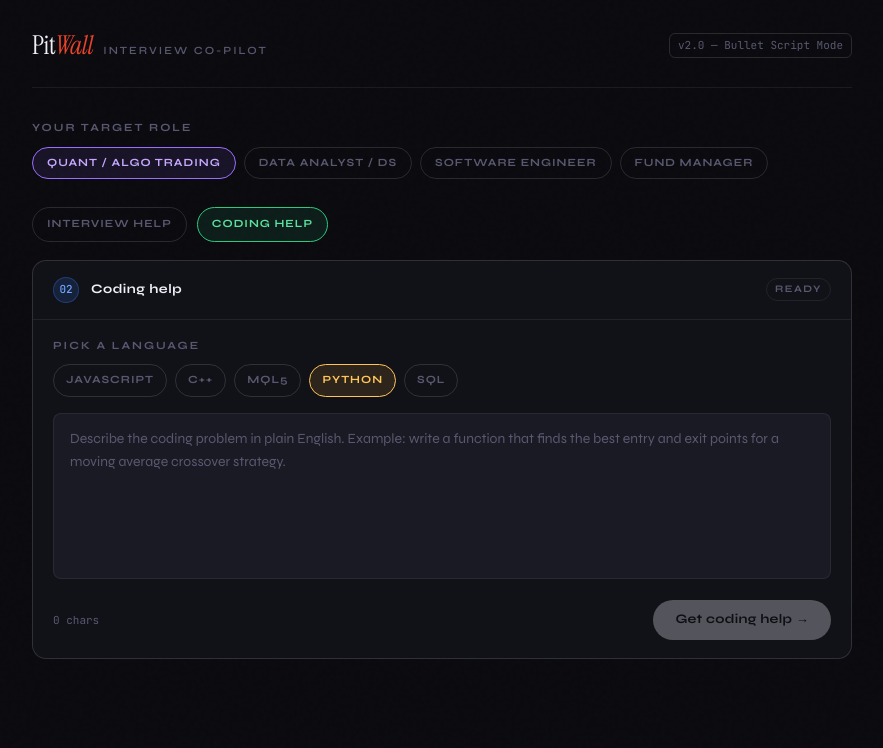
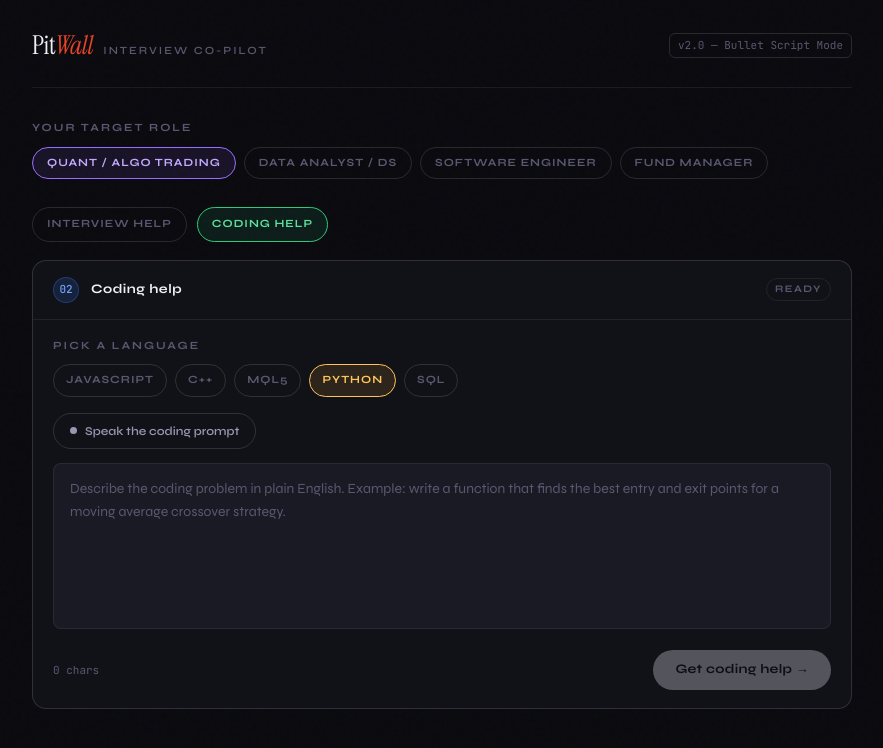
Before and after one commit to edwardsekirangi/LLMinterviewer, a Next.js app: page / in a window 1280 px wide. Both pictures are taken after a click on the button "CODING HELP". Shown: the top 748 px of the page, without its empty margins (198-1081 px from the left). Built offline with nearby package versions, Linux system fonts and the light colour scheme.

Commit message:
moreones

```diff
--- a/components/CodingHelpSection.tsx
+++ b/components/CodingHelpSection.tsx
@@ -1,6 +1,6 @@
 'use client';
 
-import { useState } from 'react';
+import { useRef, useState } from 'react';
 import type { CodeLanguage } from '@/lib/types';
 
 const languageLabels: Record<CodeLanguage, string> = {
@@ -19,6 +19,80 @@ interface Props {
 export default function CodingHelpSection({ loading, onGenerate }: Props) {
   const [prompt, setPrompt] = useState('');
   const [language, setLanguage] = useState<CodeLanguage>('python');
+  const [isRecording, setIsRecording] = useState(false);
+  const [transcribing, setTranscribing] = useState(false);
+  const [micError, setMicError] = useState('');
+  const mediaRecorderRef = useRef<MediaRecorder | null>(null);
+  const chunksRef = useRef<Blob[]>([]);
+
+  function getSupportedMimeType() {
+    const types = ['audio/webm;codecs=opus', 'audio/webm', 'audio/mp4', 'audio/ogg'];
+    return types.find((t) => MediaRecorder.isTypeSupported(t)) ?? '';
+  }
+
+  function getExtension(mimeType: string) {
+    if (mimeType.includes('mp4')) return 'mp4';
+    if (mimeType.includes('ogg')) return 'ogg';
+    return 'webm';
+  }
+
+  async function transcribeAudio(blob: Blob, mimeType: string) {
+    setTranscribing(true);
+    try {
+      const ext = getExtension(mimeType);
+      const form = new FormData();
+      form.append('audio', blob);
+      form.append('filename', `coding.${ext}`);
+
+      const res = await fetch('/api/transcribe', { method: 'POST', body: form });
+      if (!res.ok) throw new Error('Transcription failed');
+
+      const data = await res.json();
+      const appended = prompt ? prompt.trimEnd() + ' ' + data.text : data.text;
+      setPrompt(appended.trim());
+    } catch {
+      setMicError('Transcription failed. Please try again or type the prompt manually.');
+    } finally {
+      setTranscribing(false);
+    }
+  }
+
+  async function startRecording() {
+    setMicError('');
+    try {
+      const stream = await navigator.mediaDevices.getUserMedia({ audio: true });
+      chunksRef.current = [];
+
+      const mimeType = getSupportedMimeType();
+      const recorder = new MediaRecorder(stream, mimeType ? { mimeType } : undefined);
+
+      recorder.ondataavailable = (e) => {
+        if (e.data.size > 0) chunksRef.current.push(e.data);
+      };
+
+      recorder.onstop = async () => {
+        stream.getTracks().forEach((t) => t.stop());
+        const resolvedMime = recorder.mimeType;
+        const blob = new Blob(chunksRef.current, { type: resolvedMime });
+        await transcribeAudio(blob, resolvedMime);
+      };
+
+      recorder.start();
+      mediaRecorderRef.current = recorder;
+      setIsRecording(true);
+    } catch {
+      setMicError('Microphone access denied. Please allow mic permissions and try again.');
+    }
+  }
+
+  function stopRecording() {
+    mediaRecorderRef.current?.stop();
+    setIsRecording(false);
+  }
+
+  function toggleVoice() {
+    isRecording ? stopRecording() : startRecording();
+  }
 
   return (
     <div className="step-card active">
@@ -44,6 +118,28 @@ export default function CodingHelpSection({ loading, onGenerate }: Props) {
           ))}
         </div>
 
+        {micError && <div className="error-bar">{micError}</div>}
+
+        <div className="voice-row" style={{ marginTop: 0, marginBottom: 14 }}>
+          <div className="voice-row-inner">
+            <button
+              type="button"
+              className={`voice-btn${isRecording ? ' active' : ''}`}
+              onClick={toggleVoice}
+              disabled={transcribing}
+            >
+              <div className="mic-dot" />
+              <span>
+                {transcribing
+                  ? 'Transcribing...'
+                  : isRecording
+                    ? 'Listening... (tap to stop)'
+                    : 'Speak the coding prompt'}
+              </span>
+            </button>
+          </div>
+        </div>
+
         <textarea
           className="q-textarea"
           value={prompt}
@@ -57,7 +153,7 @@ export default function CodingHelpSection({ loading, onGenerate }: Props) {
           <button
             type="button"
             className="btn-primary"
-            disabled={loading || prompt.trim().length < 10}
+            disabled={loading || transcribing || prompt.trim().length < 10}
             onClick={() => onGenerate({ prompt, language })}
           >
             Get coding help →
```
Also changed, not shown: 1 other file (tests, documents, lock files or other folders).
